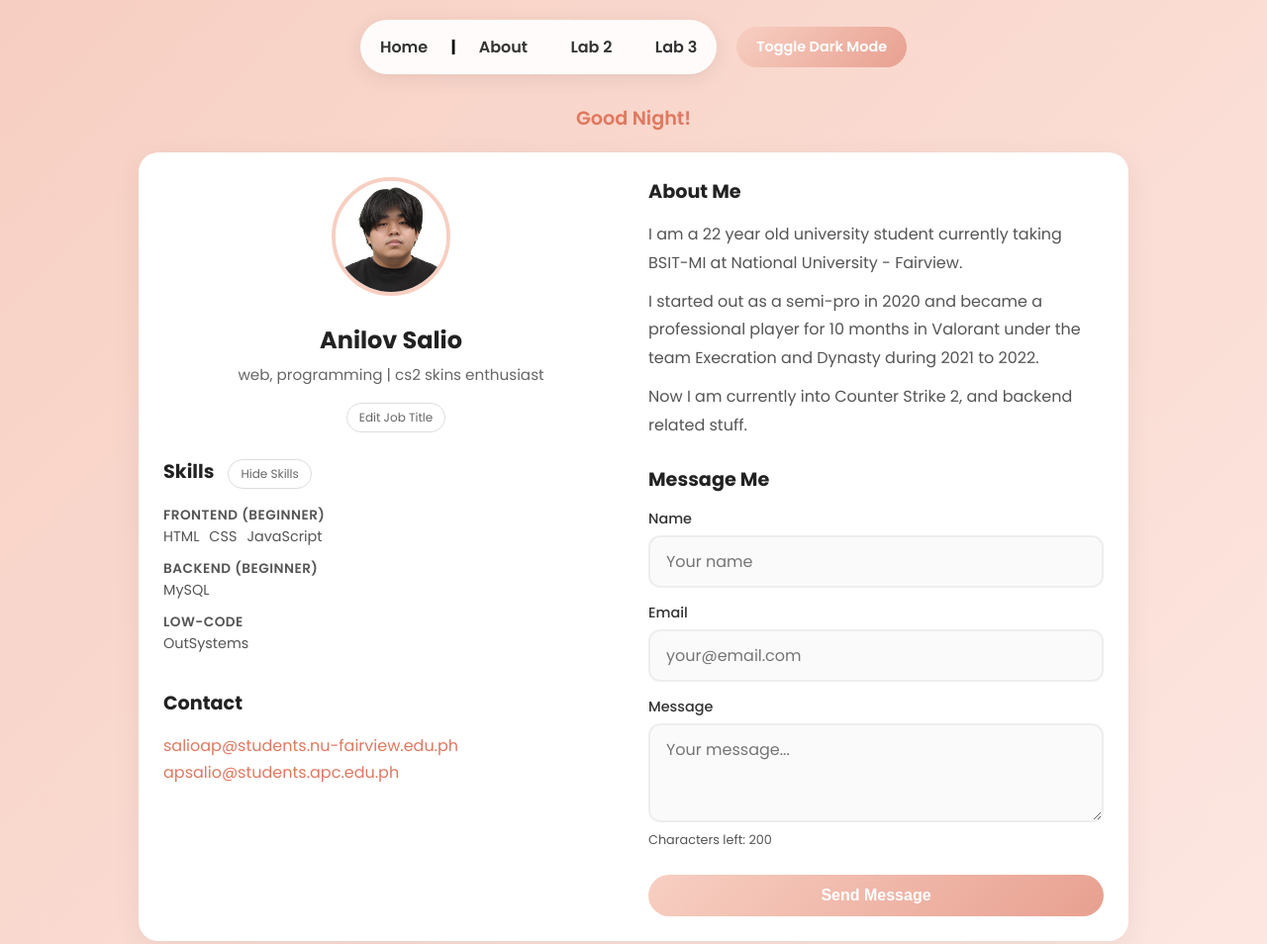
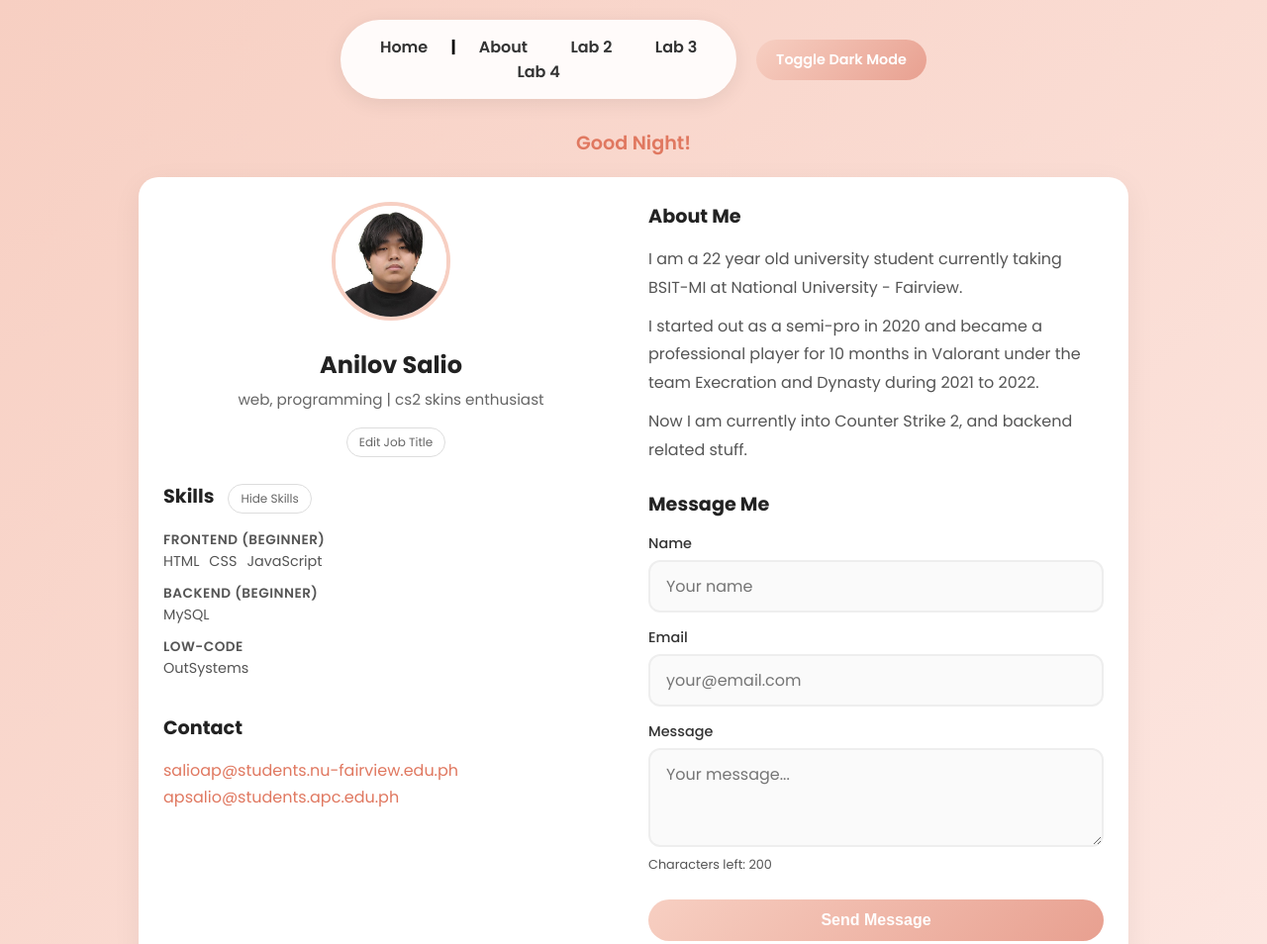
Before and after one commit to 4nlzzzv/Anilov-Portfolio, a plain HTML site: page index.html in a window 1280 px wide. Shown: the top 954 px of the page at 99% size. Drawn offline with Linux system fonts and the light colour scheme.

Commit message:
Add Lab 4 link to navigation
Added link to Lab 4 in the navigation menu.

```diff
--- a/index.html
+++ b/index.html
@@ -16,6 +16,7 @@
             <a href="index.html">About</a>
             <a href="salio_lab1.html">Lab 2</a>
             <a href="salio_lab2.html">Lab 3</a>
+            <a href="salio_lab3.html">Lab 4</a>
         </h2>
     </nav>
     <button id="themeBtn">Toggle Dark Mode</button>
```
